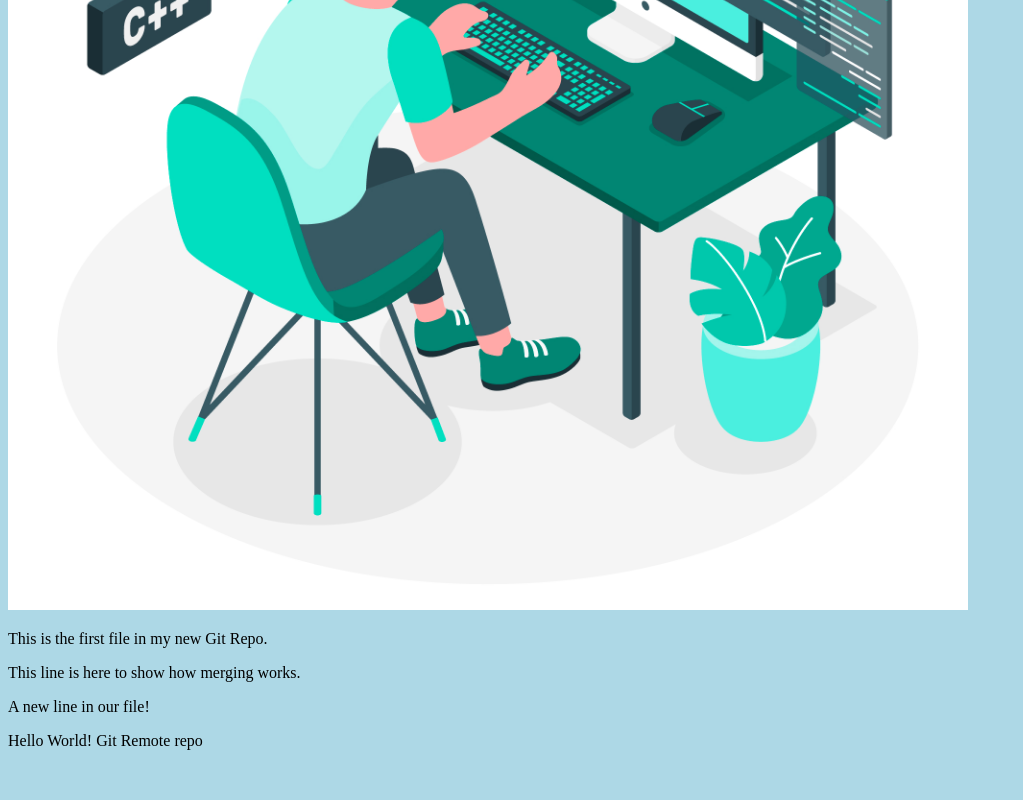
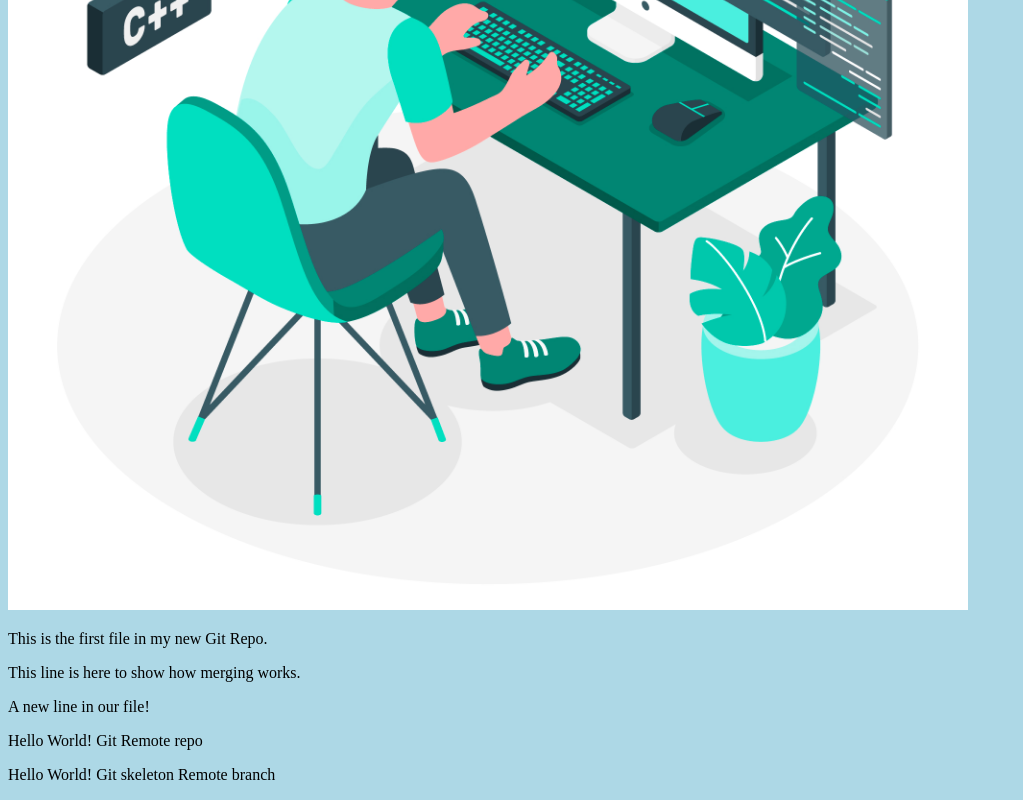
Before and after one commit to abhi-themesbrand/hello-world, a plain HTML site: page index.html in a window 1280 px wide. Shown: the part 430-1230 px from the top of the page, without its empty margins (0-1023 px from the left). Before the commit the page ends 1196 px from the top, so only its background shows below. Drawn offline with Linux system fonts and the light colour scheme.

Commit message:
added skeleton line in index.html

```diff
--- a/index.html
+++ b/index.html
@@ -16,6 +16,7 @@
 
     <p>A new line in our file!</p>
     <p>Hello World! Git Remote repo</p>
+    <p>Hello World! Git skeleton Remote branch</p>
 
 </body>
 
```
